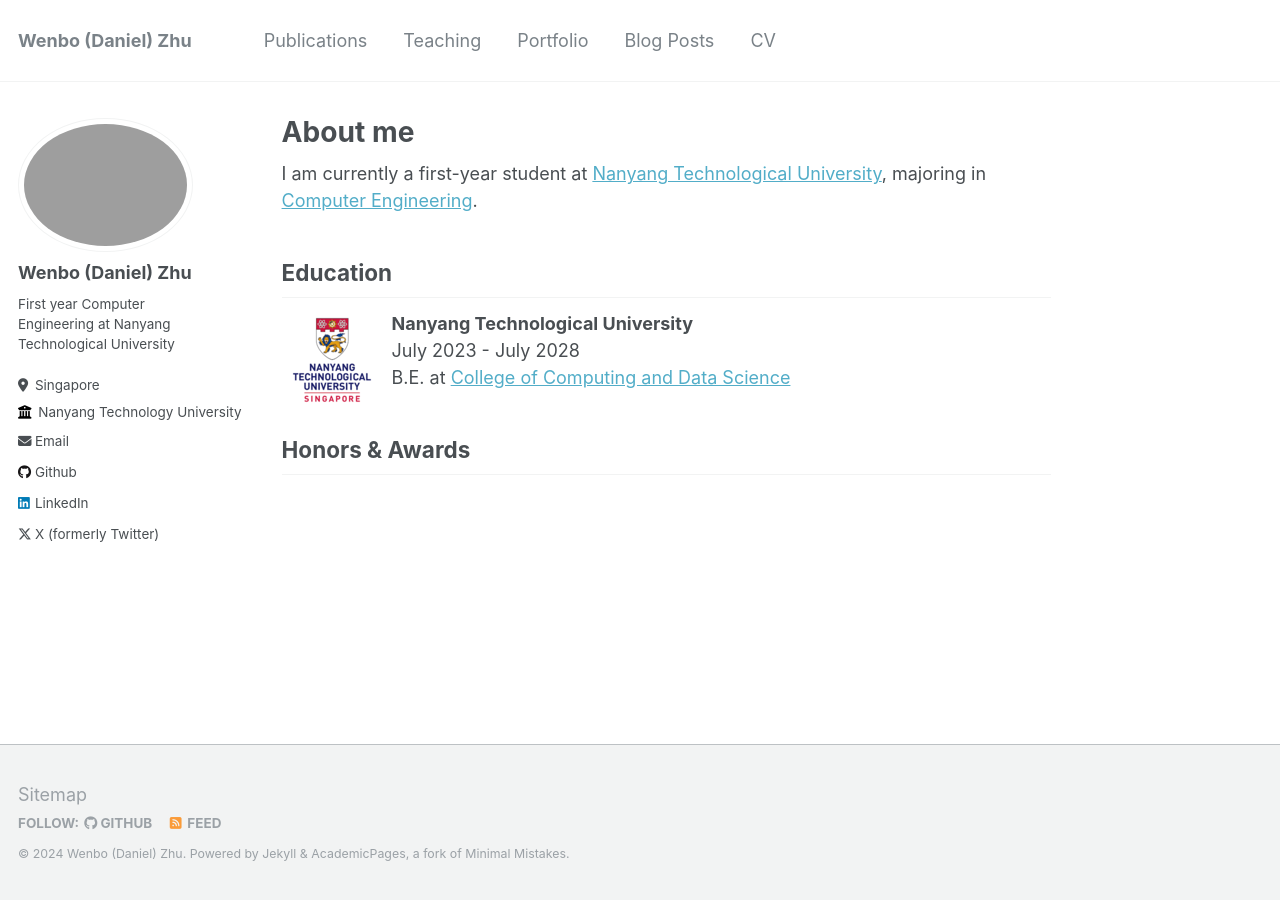
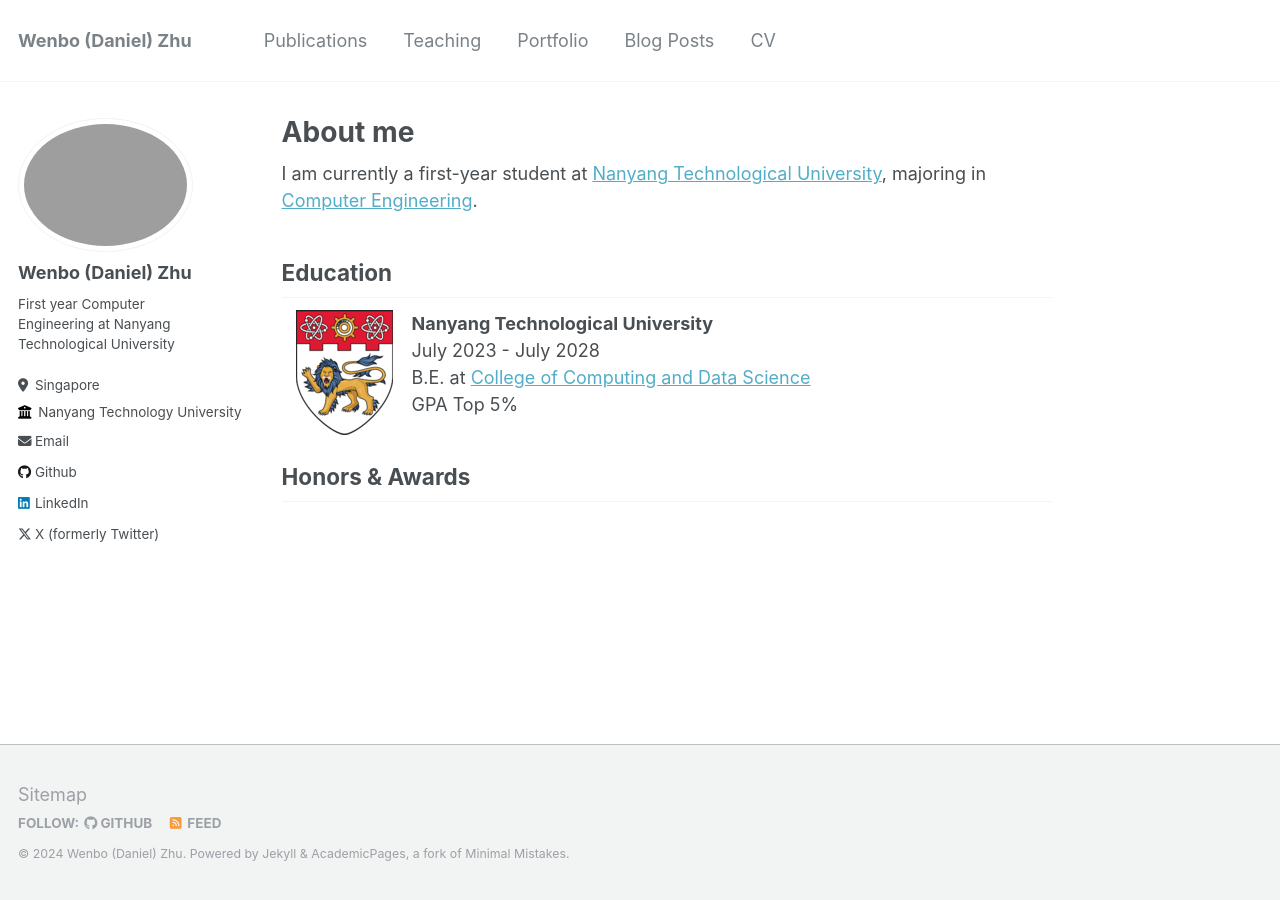
Before and after one commit to mendax1234/mendax1234.github.io, a Jekyll site: the page built from _pages/about.md, in a window 1280 px wide. Built offline with Jekyll 4.4.1, drawn with Linux system fonts in a browser that asks for light colours.

Commit message:
Update education

```diff
--- a/_pages/about.md
+++ b/_pages/about.md
@@ -12,10 +12,11 @@
 Education
 ------
 
-![NTU](/images/education/NTU.png){: style="float: left; margin: 0 10px 10px 0;"}
+![NTU](/images/education/NTU.png){: style="float: left; margin: 0 5px 0 0;"}
 **Nanyang Technological University** \
 July 2023 - July 2028 \
-B.E. at [College of Computing and Data Science](https://www.ntu.edu.sg/computing)
+B.E. at [College of Computing and Data Science](https://www.ntu.edu.sg/computing) \
+GPA Top 5%
 
 Honors & Awards
 ------
```
Also changed, not shown: images/education/NTU.png.
